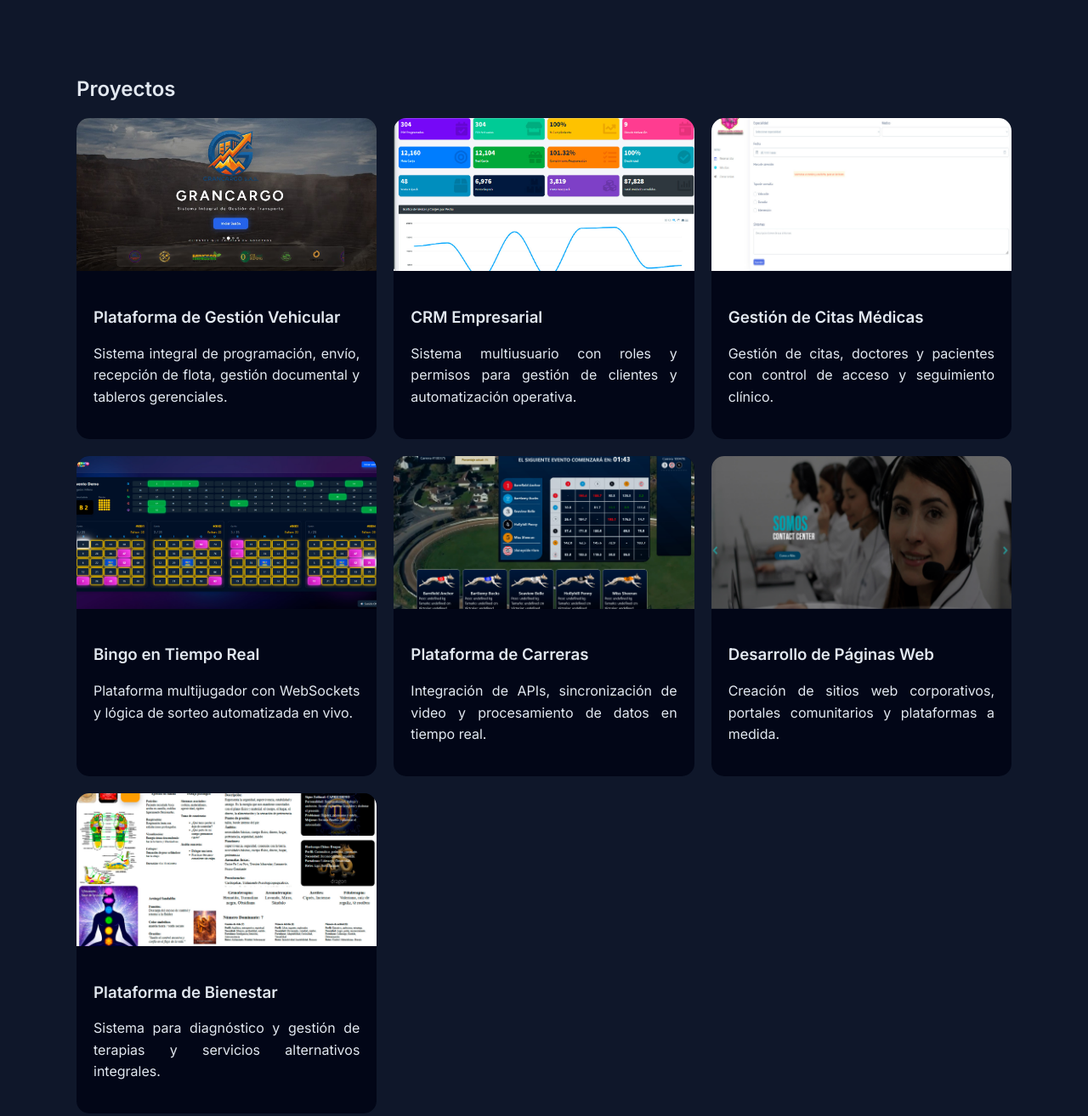
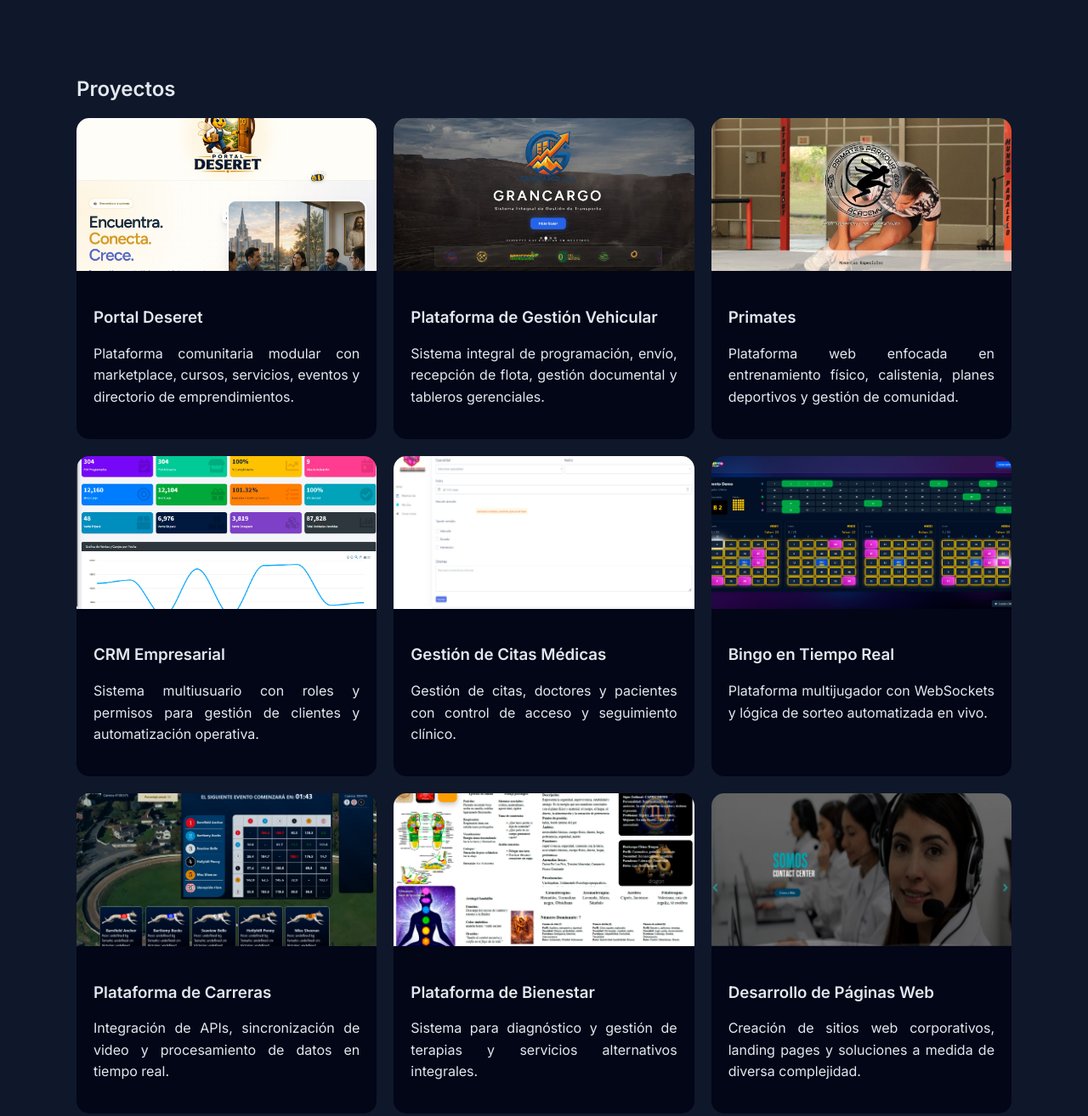
Before and after one commit to ferchocarrillo/portafolio, a plain HTML site: page index.html in a window 1280 px wide. Shown: the part 780-2094 px from the top of the page at 85% size. Drawn offline with nearby package versions, Linux system fonts and the light colour scheme.

Commit message:
Agrega tarjetas individuales para Portal Deseret y Primates (9 cards)

```diff
--- a/index.html
+++ b/index.html
@@ -180,10 +180,26 @@ section p {
     <div class="projects">
 
         <div class="card">
+            <img src="img/web7.jpg" alt="Portal Deseret">
+            <div class="card-content">
+                <h3>Portal Deseret</h3>
+                <p>Plataforma comunitaria modular con marketplace, cursos, servicios, eventos y directorio de emprendimientos.</p>
+            </div>
+        </div>
+
+        <div class="card">
             <img src="img/web5.jpg" alt="Gestión Vehicular Grancargo">
             <div class="card-content">
                 <h3>Plataforma de Gestión Vehicular</h3>
                 <p>Sistema integral de programación, envío, recepción de flota, gestión documental y tableros gerenciales.</p>
+            </div>
+        </div>
+
+        <div class="card">
+            <img src="img/web6.jpg" alt="Plataforma Primates">
+            <div class="card-content">
+                <h3>Primates</h3>
+                <p>Plataforma web enfocada en entrenamiento físico, calistenia, planes deportivos y gestión de comunidad.</p>
             </div>
         </div>
 
@@ -219,22 +235,22 @@ section p {
             </div>
         </div>
 
+        <div class="card" onclick="openModal('bienestar')">
+            <img src="img/bienestar.jpg" alt="Plataforma de Bienestar">
+            <div class="card-content">
+                <h3>Plataforma de Bienestar</h3>
+                <p>Sistema para diagnóstico y gestión de terapias y servicios alternativos integrales.</p>
+            </div>
+        </div>
+
         <div class="card" onclick="openModal('web')">
-            <div class="carousel" data-images='["img/web1.jpg","img/web2.jpg","img/web3.jpg","img/web4.jpg","img/web5.jpg","img/web6.jpg","img/web7.jpg"]'>
+            <div class="carousel" data-images='["img/web1.jpg","img/web2.jpg","img/web3.jpg","img/web4.jpg"]'>
                 <img src="img/web1.jpg" class="carousel-img" alt="Desarrollo Web">
             </div>
 
             <div class="card-content">
                 <h3>Desarrollo de Páginas Web</h3>
-                <p>Creación de sitios web corporativos, portales comunitarios y plataformas a medida.</p>
-            </div>
-        </div>
-
-        <div class="card" onclick="openModal('bienestar')">
-            <img src="img/bienestar.jpg" alt="Plataforma de Bienestar">
-            <div class="card-content">
-                <h3>Plataforma de Bienestar</h3>
-                <p>Sistema para diagnóstico y gestión de terapias y servicios alternativos integrales.</p>
+                <p>Creación de sitios web corporativos, landing pages y soluciones a medida de diversa complejidad.</p>
             </div>
         </div>
 
```
